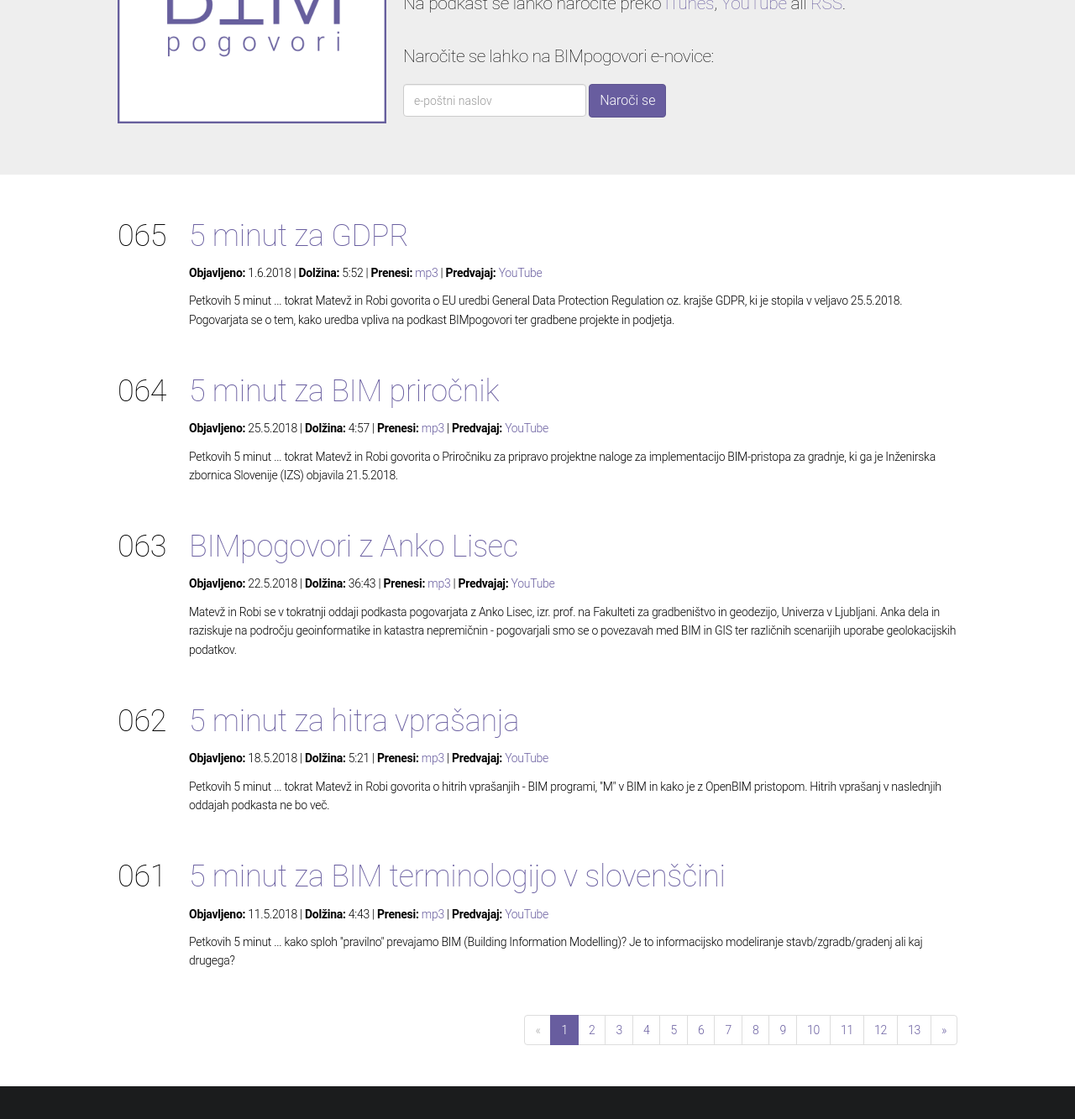
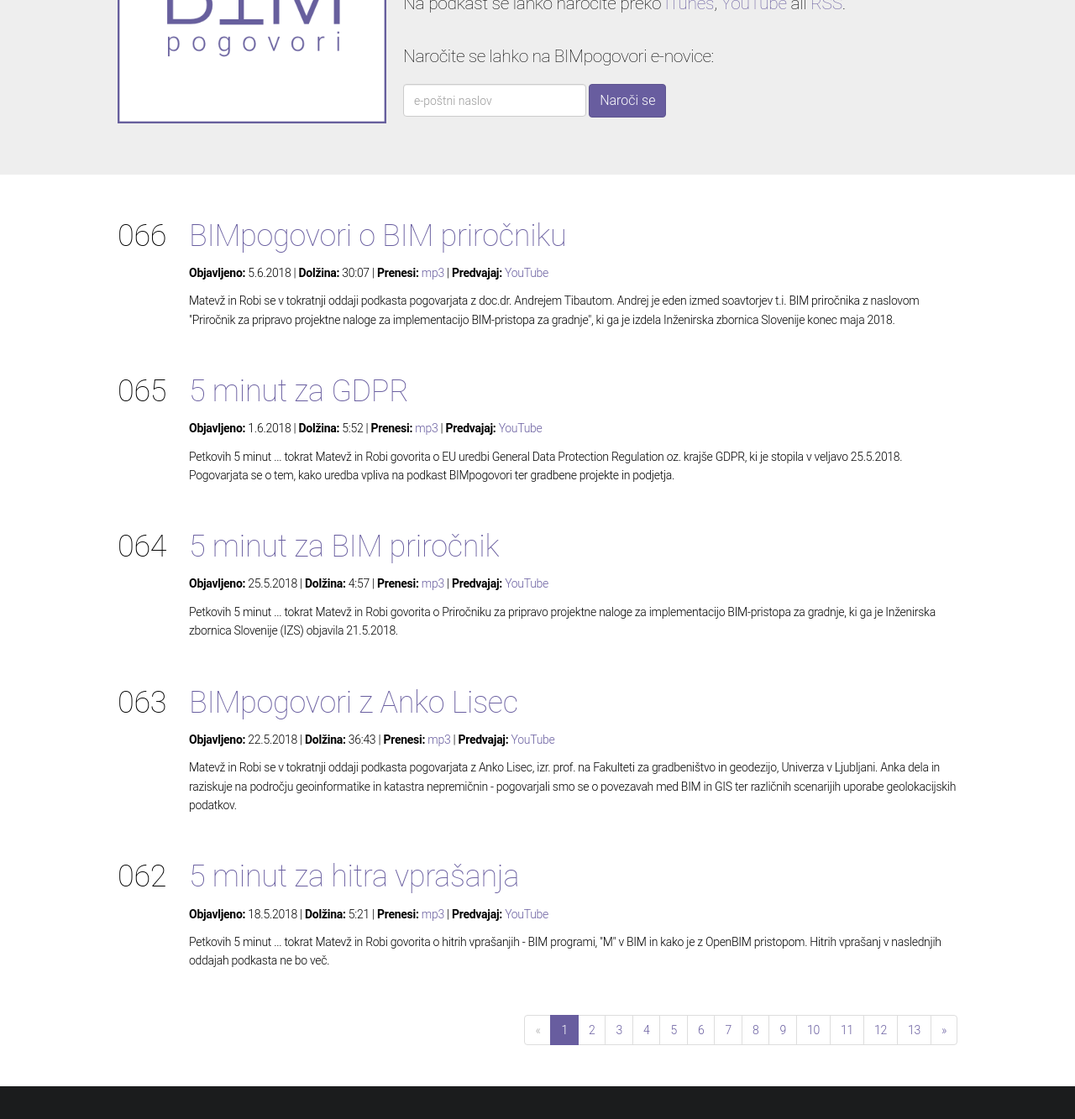
Before and after one commit to bimpogovori/bimpogovori.github.io, a Jekyll site: the page built from index.html, in a window 1280 px wide and 1400 px high, scrolled down 221 px. Shown: the top 1333 px of the window at 84% size. Built offline with Jekyll 4.4.1, drawn with Linux system fonts in a browser that asks for light colours; the list of posts is cut into pages by our own code.

```diff
--- /dev/null
+++ b/_posts/2018-06-05-066.html
@@ -0,0 +1,39 @@
+---
+layout: post
+title: BIMpogovori o BIM priročniku
+number: "066"
+duration: "30:07"
+description: Matevž in Robi se v tokratnji oddaji podkasta pogovarjata z doc.dr. Andrejem Tibautom. Andrej je eden izmed soavtorjev t.i. BIM priročnika z naslovom "Priročnik za pripravo projektne naloge za implementacijo BIM-pristopa za gradnje", ki ga je izdela Inženirska zbornica Slovenije konec maja 2018.
+subtitle: BIMpogovori o BIM proročniku
+date: 2018-06-05
+file: "https://github.com/bimpogovori/bimpogovori.github.io/raw/master/recordings/BIMpogovori-066.mp3"
+youtube: "https://www.youtube.com/watch?v=J0Km7vVwBzM&index=67&list=PLE5q5RnsyIpe4pv9xcFGHbCbrk6sVwkmQ&t=0s"
+length: "21890339"
+keywords: oddaja,BIMpogovori,066,bim,priročnik,andrej,tibaut,izs
+explicit: "no"
+image: "http://bimpogovori.si/images/itunes-v2.png"
+comments: false
+
+---
+
+<p>Gostja: Andrej Tibaut (<a href="mailto:andrej.tibaut@um.si">andrej.tibaut@um.si</a>, <a href="http://twitter.com/AndrejTibaut">@AndrejTibaut</a>)</p>
+
+<p>Gostitelja:</p>
+<ul>
+	<li>Matevž Dolenc (<a href="http://matevzdolenc.com">matevzdolenc.com</a>, <a href="http://twitter.com/matevzdolenc">@matevzdolenc</a>)</li>
+	<li>Robert Klinc (<a href="http://twitter.com/robertklinc">@robertklinc</a>)</li>
+</ul>
+
+<p>Povezave:</p>
+<ul>
+	<li>Andrej je bil gost tudi v naslednjih oddajah: <a href="http://bimpogovori.si/oddaja/004">004</a>, <a href="http://bimpogovori.si/oddaja/019">019</a>, <a href="http://bimpogovori.si/oddaja/020">020</a>, <a href="http://bimpogovori.si/oddaja/052">052</a></li>
+	<li><a href="https://www.um.si/Strani/default.aspx">Univerza v Mariboru</a></li>
+	<li><a href="https://www.fgpa.um.si/Strani/default.aspx">Fakulteta za gradbeništvo, prometno inženirstvo in arhitekturo</a></li>
+	<li><a href="http://www.izs.si">Inženirska zbornica Slovenije (IZS)</a></li>
+	<li>Ksenija Marc, dr. Samo Peter Medved, Boštjan Štravs, dr. Andrej Tibaut, Marko Žibert (v sodelovanju z Gašper Brus, Martin Lah), IZS, <a href="http://www.izs.si/fileadmin/dokumenti/publikacije-IZS/Prirocniki_IZS/IZS_prirocnik_MSG_BIM_pristopa_za_gradnje_www.pdf">Priročnik za pripravo projektne naloge za implementacijo BIM-pristopa za gradnje</a> (BIM priročnik)</li>
+</ul>
+
+<p>Priporočila:</p>
+<ul>
+	<li>(Andrej, Robi, Matevž) Zgoraj omenjeni BIM priročnik</li>
+</ul>
--- a/priporocila/index.html
+++ b/priporocila/index.html
@@ -6,6 +6,18 @@ layout: default
 <div class="container m-b">
 	<div class="section">
 		<h1>Priporočila</h1>
+
+		<div class="row">
+			<div class="col-sm-6 col-xs-6 m-b">
+				<p><strong>066 BIMpogovori o BIM priročniku</strong> <small>(5.6.2018)</small></p>
+				<ul>
+					<li>(Andrej, Robi, Matevž) Ksenija Marc, dr. Samo Peter Medved, Boštjan Štravs, dr. Andrej Tibaut, Marko Žibert (v sodelovanju z Gašper Brus, Martin Lah), IZS, <a href="http://www.izs.si/fileadmin/dokumenti/publikacije-IZS/Prirocniki_IZS/IZS_prirocnik_MSG_BIM_pristopa_za_gradnje_www.pdf">Priročnik za pripravo projektne naloge za implementacijo BIM-pristopa za gradnje</a> (BIM priročnik)</li>
+				</ul>
+			</div>
+
+			<div class="col-sm-6 col-xs-6 m-b">
+			</div>
+		</div>
 
 		<div class="row">
 			<div class="col-sm-6 col-xs-6 m-b">
```
Also changed, not shown: 1 other file.
